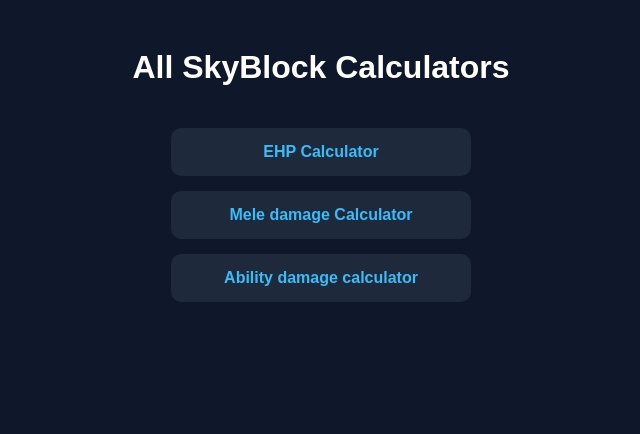
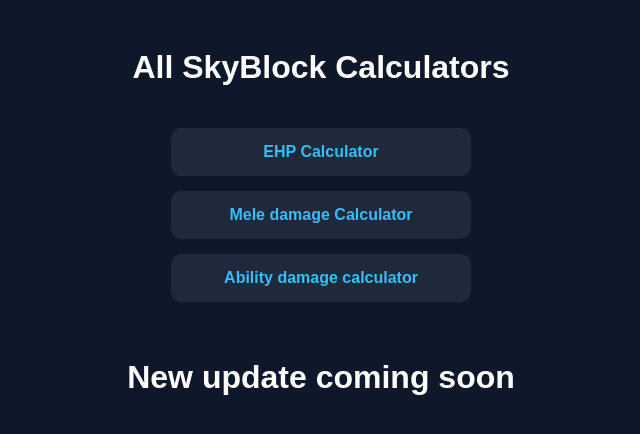
Before and after one commit to mcplaygame/allpixel, a plain HTML site: page index.html in a window 1280 px wide. Shown: the whole page, without its empty margins (319-959 px from the left). Drawn offline with Linux system fonts and the light colour scheme.

Commit message:
Update index.html

```diff
--- a/index.html
+++ b/index.html
@@ -18,6 +18,9 @@
   <a href="index(3).html">  Mele damage Calculator</a>
   <a href="index(2).html">  Ability damage calculator </a>
 </div>
+  <br>
+  <br>
+  <h1>New update coming soon</h1>
 
 </body>
 </html>
```
